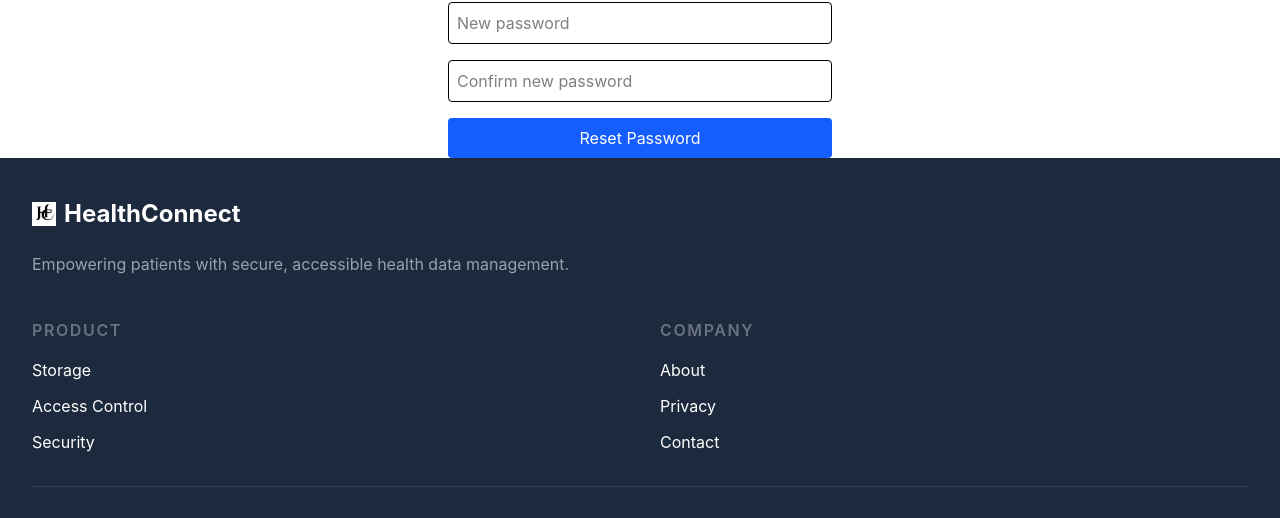
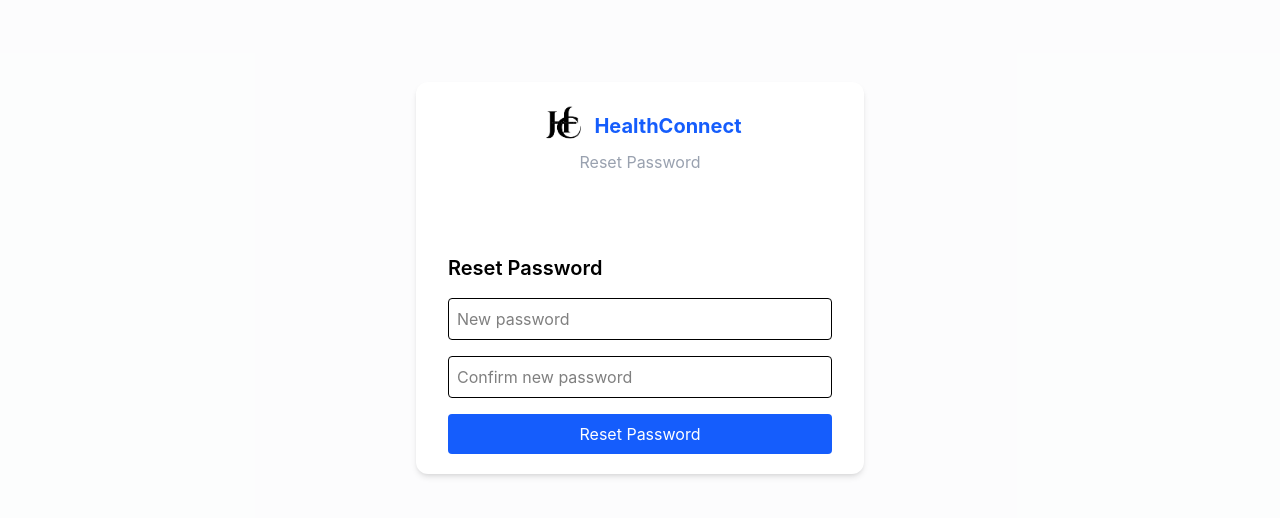
Before and after one commit to tanusolanki-25/HealthConnect, a React (Vite) app in the folder frontend/: page /reset-password/1 in a window 1280 px wide. Shown: the part 202-720 px from the top of the page. Built offline with nearby package versions, Linux system fonts and the light colour scheme; no server answers.

Commit message:
new changes

```diff
--- a/frontend/src/auth/ResetPassword.jsx
+++ b/frontend/src/auth/ResetPassword.jsx
@@ -27,6 +27,15 @@ function ResetPassword() {
   }
 
   return (
+      <div className="min-h-screen bg-gray-50/50 flex flex-col items-center justify-center relative overflow-hidden">
+      {/* Card */}
+      <div className="relative z-10 bg-white rounded-xl shadow-md w-full max-w-md p-5">
+        <div className="flex justify-center items-center gap-2 text-blue-600 font-bold text-xl">
+          <img src="/favicon.png" alt="logo" className="w-12 h-12" />
+          <span>HealthConnect</span>
+        </div>
+
+        <h2 className="text-gray-400 text-center">Reset Password</h2>
     <form onSubmit={handleSubmit} className="max-w-sm mx-auto mt-20 space-y-4">
       <h2 className="text-xl font-semibold">Reset Password</h2>
       <input
@@ -47,6 +56,8 @@ function ResetPassword() {
         Reset Password
       </button>
     </form>
+    </div>
+    </div>
   )
 }
 
```
